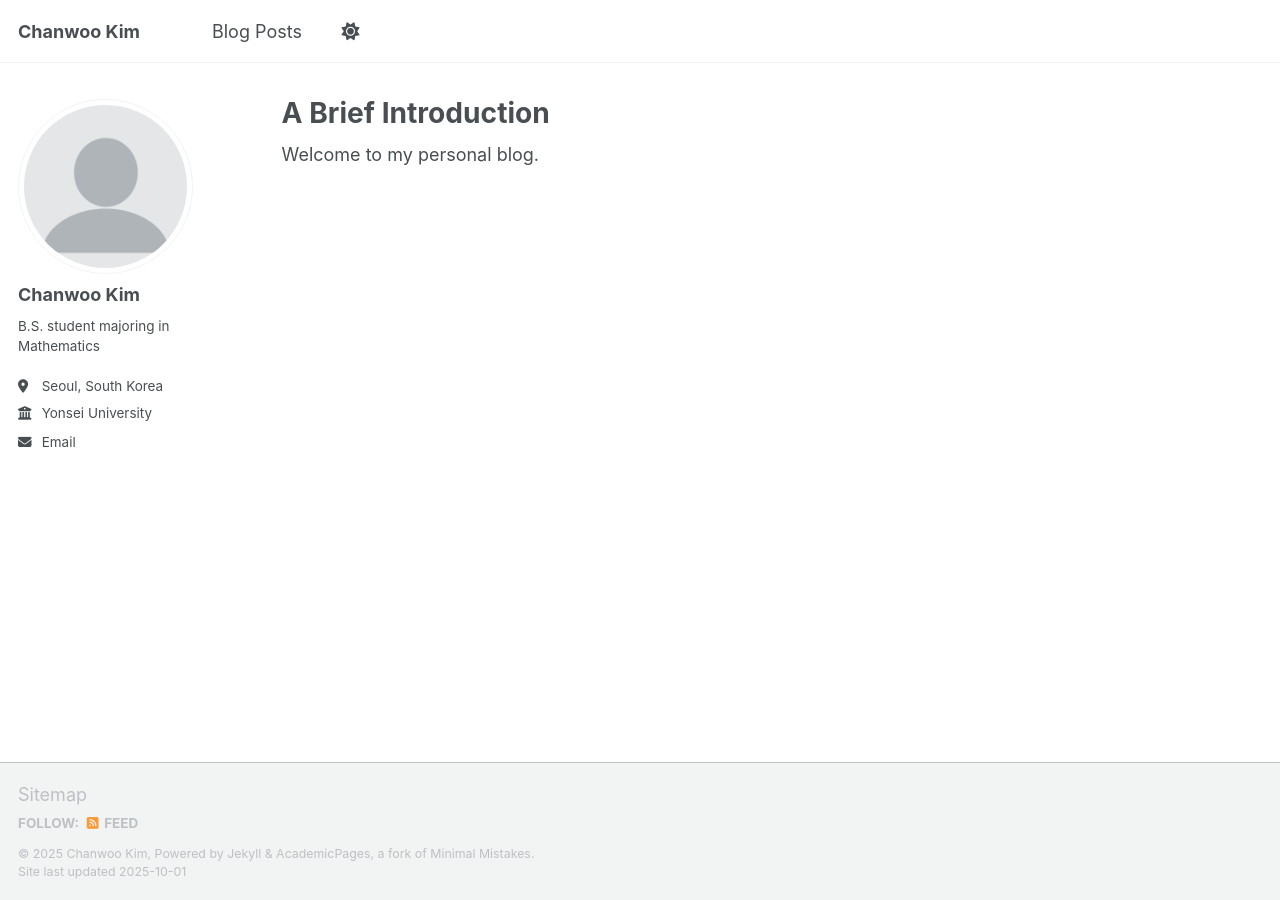
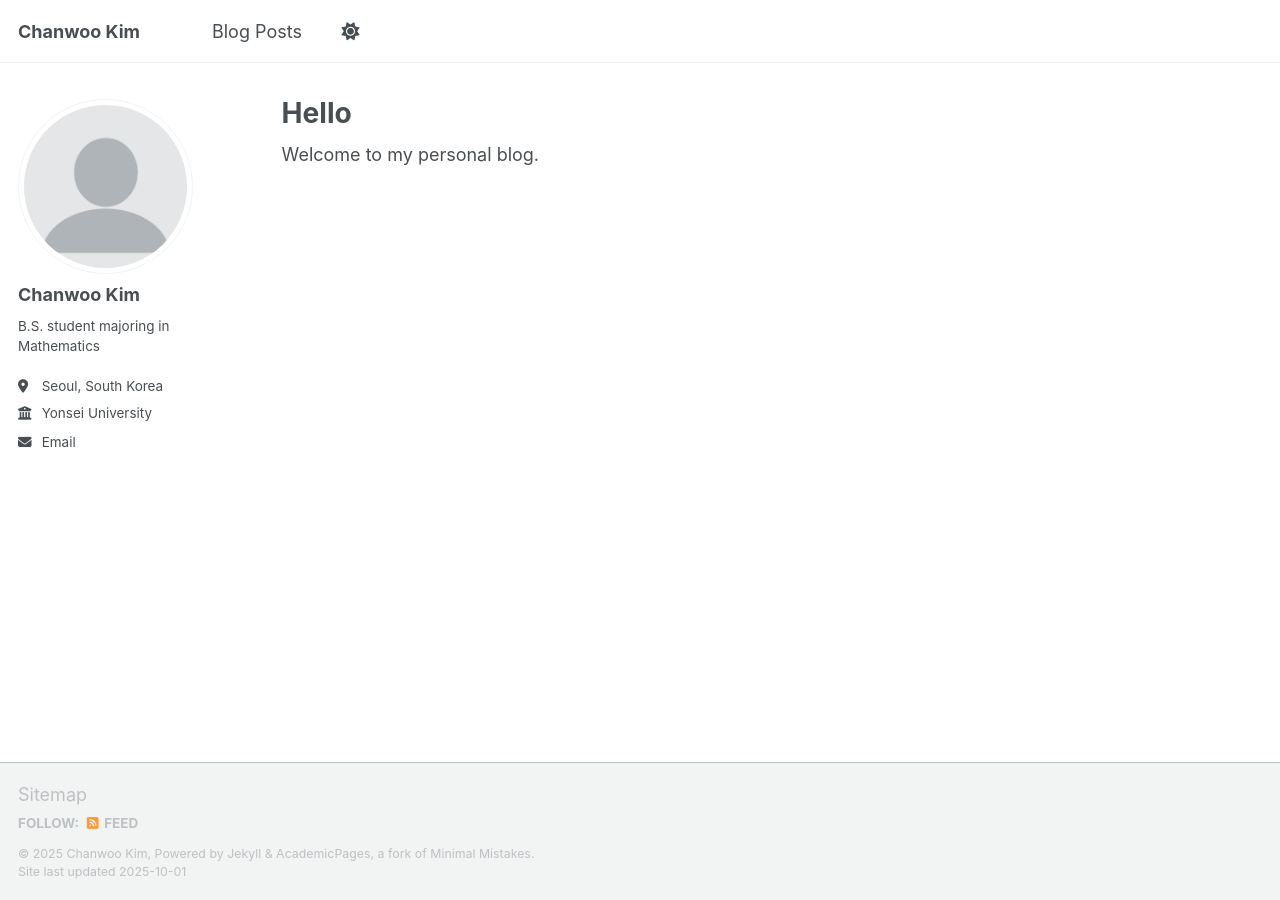
Before and after one commit to chanwoo-kim04/chanwoo-kim04.github.io, a Jekyll site: the page built from _pages/about.md, in a window 1280 px wide. Built offline with Jekyll 4.4.1, drawn with Linux system fonts in a browser that asks for light colours; a script that is not in the unit is left out.

Commit message:
Update about.md

```diff
--- a/_pages/about.md
+++ b/_pages/about.md
@@ -1,7 +1,6 @@
 ---
 permalink: /
-title: "A Brief Introduction"
-excerpt: "About me"
+title: "Hello"
 author_profile: true
 redirect_from:
   - /about/
```
